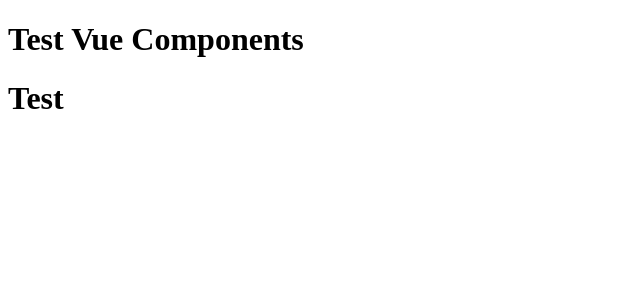
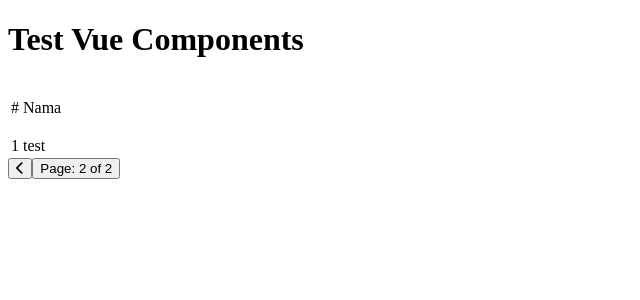
Before and after one commit to jalzae/jalz-vue, a Vue app: page / in a window 1280 px wide. Shown: the top 300 px of the page, without its empty margins (0-640 px from the left). Built offline with nearby package versions, Linux system fonts and the light colour scheme.

Commit message:
update semantic html

```diff
--- a/package.json
+++ b/package.json
@@ -1,6 +1,6 @@
 {
   "name": "jalz-vue",
-  "version": "1.0.30",
+  "version": "1.0.31",
   "description": "Jalz vue component with automation and tailwind Css",
   "main": "dist/bundle.js",
   "module": "dist/bundle.js",
--- a/src/App.vue
+++ b/src/App.vue
@@ -1,27 +1,47 @@
 <template>
   <div id="app">
+    <link
+      rel="stylesheet"
+      href="https://cdnjs.cloudflare.com/ajax/libs/font-awesome/6.7.2/css/all.min.css"
+      integrity="sha512-Evv84Mr4kqVGRNSgIGL/F/aIDqQb7xQ2vcrdIwxfjThSH8CSR7PBEakCr51Ck+w+/U6swU2Im1vVX0SVk9ABhg=="
+      crossorigin="anonymous"
+      referrerpolicy="no-referrer"
+    />
+
     <h1>Test Vue Components</h1>
     <Form
-      :judul="'Test'"
-      :action="'hello'"
-      @hello="replace"
+      :list="list"
+      :format="format"
+      :paging="true"
+      :total_page="2"
+      :page="2"
     />
   </div>
 </template>
 
 <script>
-import Form from "./components/CardHtml.vue";
+import Form from "./components/Table.vue";
 export default {
   components: {
     Form,
   },
-  methods: {
-    replace() {
-      alert("Sukses");
-    },
-  },
+  methods: {},
   data() {
-    return {};
+    return {
+      format: {
+        header: [
+          {
+            name: "Nama",
+          },
+        ],
+        body: ["name"],
+      },
+      list: [
+        {
+          name: "test",
+        },
+      ],
+    };
   },
 };
 </script>
--- a/src/components/Paging.vue
+++ b/src/components/Paging.vue
@@ -1,5 +1,5 @@
 <template>
-  <center class="mt-8">
+  <div class="mt-8">
     <button
       :class="{ hiden: page == 1 }"
       type="button"
@@ -25,13 +25,11 @@
     >
       <i class="fas fa-chevron-right"></i>
     </button>
-  </center>
+  </div>
 </template>
 
 <script>
-export default{
-  mixins: [],
-  components: {},
+export default {
   props: {
     page: Number,
     per_page: Number,
@@ -45,7 +43,7 @@
       this.$emit("nextpage");
     },
   },
-}
+};
 </script>
 
 <style>
--- a/src/components/Table.vue
+++ b/src/components/Table.vue
@@ -208,6 +208,7 @@
     </div>
   </div>
 </template>
+
 <script>
 import Paging from "./Paging.vue";
 import moment from "moment";
--- a/src/index.js
+++ b/src/index.js
@@ -13,4 +13,4 @@
 import Table from './components/Table.vue';
 import Modal from './components/Modal.vue';
 
-export default { Button, ButtonList, Buttons, Card, CardHtml, FloatingButton, Form, Loading, Map, NotFound, Paging, Search, Table,Modal };
+export default { Button, ButtonList, Buttons, Card, CardHtml, FloatingButton, Form, Loading, Map, NotFound, Paging, Search, Table, Modal };
```
